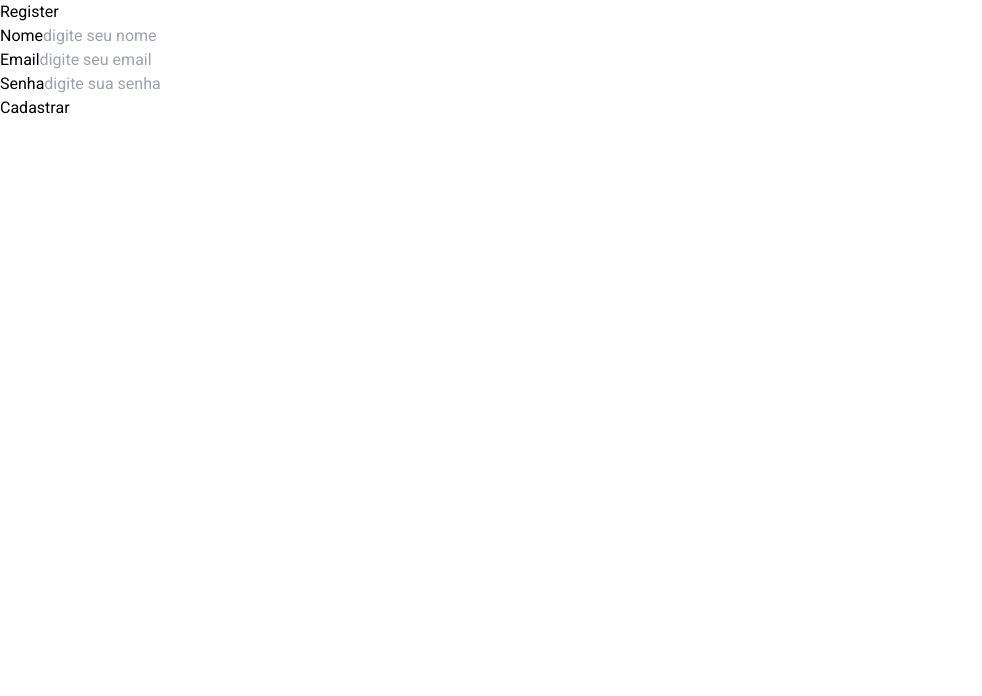
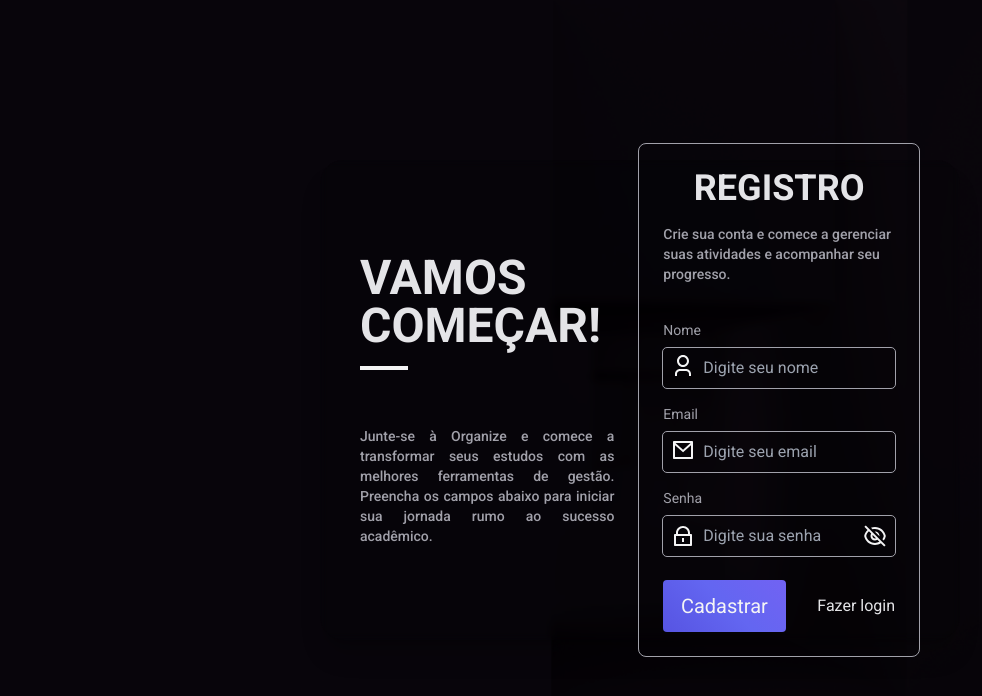
Before and after one commit to LeoAlvarenga404/ReactModern, a React (Vite) app: page /register in a window 1280 px wide. Shown: the top 696 px of the page, without its empty margins (0-982 px from the left). Built offline with nearby package versions, Linux system fonts and the light colour scheme.

Commit message:
create signin and signup styles

```diff
--- a/src/components/LoginForm.jsx
+++ /dev/null
@@ -1,38 +0,0 @@
-import { useState } from 'react';
-import { useAuth } from '../hooks/auth';
-
-export function LoginForm() {
-  const [email, setEmail] = useState('');
-  const [senha, setSenha] = useState('');
-
-  const { signIn } = useAuth();
-
-  function handleSignIn(e) {
-    e.preventDefault();
-    signIn({ email, senha });
-  }
-
-  return (
-    <form onSubmit={handleSignIn} className="w-3/5 h-[70vh] bg-[url('./assets/bg-login.jpg')] flex justify-center items-center flex-col">
-      <div>
-        <label>EMAIL</label>
-        <input
-          type="email"
-          value={email}
-          required
-          onChange={(e) => setEmail(e.target.value)}
-        />
-      </div>
-      <div>
-        <label>SENHA</label>
-        <input
-          type="password"
-          value={senha}
-          required
-          onChange={(e) => setSenha(e.target.value)}
-        />
-      </div>
-      <button type="submit">Login</button>
-    </form>
-  );
-}
--- a/src/components/RegisterForm.jsx
+++ /dev/null
@@ -1,48 +0,0 @@
-import { useState } from 'react'
-import axios from '../api/conexao'
-
-
-export function RegisterForm() {
-  const [ nome, setNome ] = useState('')
-  const [ email, setEmail ] = useState('')
-  const [ senha, setSenha ] = useState('')
-
-
-  async function CadastrarUsuario(e) {
-    e.preventDefault()
-
-    try {
-      await axios.post('/usuarios/register', {nome, email, senha})
-      console.log('usuário cadastrado')
-    } catch(error) {
-      console.log('erro ao cadastrar usuário', error)
-    }
-  }
-
-
-  return (
-    <form onSubmit={CadastrarUsuario}>
-      <div>
-        <label htmlFor="nome">Nome</label>
-        <input id="nome"type="text" placeholder="digite seu nome"
-          onChange={(e) => setNome(e.target.value)}
-        />
-      </div>
-      <div>
-        <label htmlFor="email">Email</label>
-        <input id="email"type="text" placeholder="digite seu email"
-          onChange={(e) => setEmail(e.target.value)}
-
-        />
-      </div>
-      <div>
-        <label htmlFor="senha">Senha</label>
-        <input id="senha"type="text" placeholder="digite sua senha"
-          onChange={(e) => setSenha(e.target.value)}
-        />
-      </div>
-      <button type='submit'>Cadastrar</button>
-    </form>
-
-  )
-}
--- a/src/components/Sidebar.jsx
+++ b/src/components/Sidebar.jsx
@@ -2,13 +2,13 @@ import { useState } from 'react';
 import { SidebarItem } from "./SidebarItem";
 import { RiDashboardFill, RiBook2Fill, RiSettings2Fill, RiCalendar2Fill, RiDashboard2Fill, RiFocusLine  } from "react-icons/ri";
 import logo from '../assets/logo.svg';
-import { useAuth } from '../hooks/auth';
+// import { useAuth } from '../hooks/auth';
 
 
 
 export function Sidebar() {
 
-  const { usuario } = useAuth();
+  // const { usuario } = useAuth();
 
   const [encolher, setEncolher] = useState(false);
   const [fixo, setFixo] = useState(false);
--- a/src/hooks/auth.jsx
+++ b/src/hooks/auth.jsx
@@ -1,3 +1,4 @@
+/* eslint-disable react/prop-types */
 import { createContext, useContext, useEffect, useState } from 'react';
 import axios from '../api/conexao';
 
@@ -17,7 +18,6 @@ function AuthProvider({ children }) {
       axios.defaults.headers.common['Authorization'] = `Bearer ${token}`;
 
       setData({ usuario, token });
-      alert('Usuário logado com sucesso!');
     } catch (error) {
       if (error.response) {
         alert('Erro ao tentar logar.');
--- a/src/pages/SignIn.jsx
+++ b/src/pages/SignIn.jsx
@@ -1,7 +1,8 @@
 import { useState } from 'react';
 import { useAuth } from '../hooks/auth';
 
-import { RiEyeLine, RiEyeOffLine, RiUser3Line, RiLockLine } from 'react-icons/ri'
+import { RiEyeLine, RiEyeOffLine, RiMailLine, RiLockLine } from 'react-icons/ri'
+import { Link } from 'react-router-dom';
 
 export function SignIn() {
   const [email, setEmail] = useState('');
@@ -23,14 +24,18 @@ export function SignIn() {
   }
 
   return (
-    <div className='min-h-screen w-screen flex justify-center items-center bg-zinc-900'>
-      <div className="w-3/4 p-10 rounded bg-[url('./assets/bg-login.jp')] flex justify-center items-center flex gap-6 border">
-          <div className='w-full'>
-
-          </div>
-          <form onSubmit={handleSignIn} className='w-full flex flex-col gap-4'>
-        <div className='flex flex-col w-full relative text-zinc-100'>
-          <label>EMAIL</label>
+    <div className="min-h-screen w-screen flex justify-center items-center bg-zinc-900 bg-[url('./assets/bg-login.jpg')] bg-cover relative before:absolute before:w-full before:h-full before:bg-black/90">
+      <div className="w-2/4 h-[60vh] backdrop-blur-sm bg-black/15 p-10 rounded-3xl shadow-black/20 shadow-xl  flex justify-center items-center flex gap-6">
+        <div className='w-full flex flex-col gap-4'>
+          <h1 className='text-5xl font-bold text-zinc-200'>BEM VINDO!</h1>
+            <div className='h-1 w-12 bg-zinc-100'></div>
+            <span className='text-sm font-medium text-zinc-400 mt-10 text-justify'>Somos a Organize, dedicados a ajudar você a gerenciar e otimizar seus estudos com eficiência. Explore nossas ferramentas e alcance seus objetivos acadêmicos com facilidade.</span>
+        </div>
+        <form onSubmit={handleSignIn} className='z-10 w-full flex flex-col items-center gap-4 border border-zinc-400 p-6 rounded-lg'>
+        <h2 className='text-center text-4xl font-bold text-zinc-200'>LOGIN</h2>
+        <span className='text-sm font-medium text-zinc-400 mb-5'>Acesse sua conta para começar a gerenciar suas atividades e acompanhar seu progresso.</span>
+        <div className='flex flex-col w-full relative text-zinc-100 gap-2'>
+          <label className='text-sm text-zinc-400'>Email</label>
           <input
             type="email"
             value={email}
@@ -39,10 +44,10 @@ export function SignIn() {
             placeholder='Digite seu email'
             className={`p-2 pl-10 w-full rounded bg-transparent outline outline-1  outline-zinc-400 border-zinc-500  focus:outline-indigo-700`}
           />
-          <RiUser3Line size={24} className='cursor-pointer absolute left-2 top-2/4'/>
+          <RiMailLine size={24} className='cursor-pointer absolute left-2 top-2/4'/>
         </div>
-        <div className='flex flex-col w-full relative text-zinc-100 placeholder:text-zinc-100'>
-          <label>SENHA</label>
+        <div className='flex flex-col w-full relative text-zinc-100 placeholder:text-zinc-100 gap-2'>
+          <label className='text-sm text-zinc-400'>Senha</label>
           <input
             type={showSenha ? 'text' : 'password'}
             value={senha}
@@ -54,16 +59,19 @@ export function SignIn() {
           <button onClick={MostrarSenha}>
             {
               showSenha ?
-              <div> <RiEyeLine size={24} className='cursor-pointer absolute right-2 top-2/4'/></div>
+              <div> <RiEyeLine size={24} className='cursor-pointer absolute right-2 top-8'/></div>
               :
-              <div><RiEyeOffLine size={24} className='cursor-pointer absolute right-2 top-2/4'/></div>
+              <div><RiEyeOffLine size={24} className='cursor-pointer absolute right-2 top-8'/></div>
             }
 
           </button>
-          <RiLockLine size={24} className='cursor-pointer absolute left-2 top-2/4'/>
+          <RiLockLine size={24} className='cursor-pointer absolute left-2 top-8'/>
 
         </div>
-        <button type="submit" className='w-full rounded p-3 bgOnActive text-zinc-100 text-xl '>Entrar</button>
+        <div className='w-full flex items-center justify-between'>
+        <button type="submit" className=' w-full rounded p-3 bgOnActive text-zinc-100 text-xl '>Entrar</button>
+          <Link to='/register' className='w-full text-end text-zinc-200 hover:text-'>Crie sua conta</Link>
+        </div>
       </form>
       </div>
     </div>
--- a/src/pages/SignUp.jsx
+++ b/src/pages/SignUp.jsx
@@ -1,10 +1,109 @@
-import { RegisterForm } from '../components/RegisterForm';
+import { useState } from 'react'
+import axios from '../api/conexao'
+import { Link } from 'react-router-dom'
+import {  RiEyeLine, RiEyeOffLine, RiMailLine, RiLockLine, RiUser3Line, RiCloseLine } from 'react-icons/ri'
+
 
 export function SignUp() {
+  const [ nome, setNome ] = useState('')
+  const [ email, setEmail ] = useState('')
+  const [ senha, setSenha ] = useState('')
+  const [showSenha, setShowSenha] = useState(false)
+  const [showModal, setShowModal] = useState(false)
+
+
+  function chamarModal() {
+    setShowModal(true)
+  }
+
+
+  async function CadastrarUsuario(e) {
+    e.preventDefault()
+
+    try {
+      await axios.post('/usuarios/register', {nome, email, senha})
+      console.log('usuário cadastrado')
+      chamarModal()
+    } catch(error) {
+      console.log('erro ao cadastrar usuário', error)
+    }
+  }
+
+  function MostrarSenha(e) {
+    e.preventDefault()
+
+    setShowSenha(!showSenha)
+  }
+
   return (
-    <div>
-      <h1>Register</h1>
-      <RegisterForm />
+    <div className="min-h-screen w-screen flex justify-center items-center bg-zinc-900 bg-[url('./assets/bg-login.jpg')] bg-cover relative before:absolute before:w-full before:h-full before:bg-black/90">
+    <div className="w-2/4 h-[60vh] backdrop-blur-sm bg-black/15 p-10 rounded-3xl shadow-black/20 shadow-xl  flex justify-center items-center flex gap-6">
+      <div className='w-full flex flex-col gap-4'>
+        <h1 className='text-5xl font-bold text-zinc-200'>VAMOS COMEÇAR!
+
+</h1>
+          <div className='h-1 w-12 bg-zinc-100'></div>
+          <span className='text-sm font-medium text-zinc-400 mt-10 text-justify'>Junte-se à Organize e comece a transformar seus estudos com as melhores ferramentas de gestão. Preencha os campos abaixo para iniciar sua jornada rumo ao sucesso acadêmico.
+
+</span>
+      </div>
+    <form onSubmit={CadastrarUsuario} className='-10 w-full flex flex-col items-center gap-4 border border-zinc-400 p-6 rounded-lg'>
+    <h2 className='text-center text-4xl font-bold text-zinc-200'>REGISTRO</h2>
+    <span className='text-sm font-medium text-zinc-400 mb-5'>Crie sua conta e comece a gerenciar suas atividades e acompanhar seu progresso.</span>
+      <div className='flex flex-col w-full relative text-zinc-100 gap-2'>
+        <label htmlFor="nome" className='text-sm text-zinc-400'>Nome</label>
+        <input id="nome"type="text" placeholder="Digite seu nome"
+          onChange={(e) => setNome(e.target.value)}
+
+
+          className='p-2 pl-10 w-full rounded bg-transparent outline outline-1  outline-zinc-400 border-zinc-500  focus:outline-indigo-700'
+        />
+        <RiUser3Line size={24} className='cursor-pointer absolute left-2 top-2/4'/>
+      </div>
+      <div className='flex flex-col w-full relative text-zinc-100 gap-2'>
+        <label htmlFor="email" className='text-sm text-zinc-400'>Email</label>
+        <input id="email"type="text" placeholder="Digite seu email"
+          onChange={(e) => setEmail(e.target.value)}
+
+          className='p-2 pl-10 w-full rounded bg-transparent outline outline-1  outline-zinc-400 border-zinc-500  focus:outline-indigo-700'
+        />
+        <RiMailLine size={24} className='cursor-pointer absolute left-2 top-2/4'/>
+      </div>
+      <div className='flex flex-col w-full relative text-zinc-100 gap-2'>
+        <label htmlFor="senha" className='text-sm text-zinc-400'>Senha</label>
+        <input id="senha"type="text" placeholder="Digite sua senha"
+          onChange={(e) => setSenha(e.target.value)}
+
+          className='p-2 pl-10 w-full rounded bg-transparent outline outline-1  outline-zinc-400 border-zinc-500  focus:outline-indigo-700'
+        />
+         <button onClick={MostrarSenha}>
+            {
+              showSenha ?
+              <div> <RiEyeLine size={24} className='cursor-pointer absolute right-2 top-9'/></div>
+              :
+              <div><RiEyeOffLine size={24} className='cursor-pointer absolute right-2 top-9'/></div>
+            }
+
+          </button>
+        <RiLockLine size={24} className='cursor-pointer absolute left-2 top-9'/>
+      </div>
+      <div className='w-full flex items-center justify-between'>
+        <button type="submit" className=' w-full rounded p-3 bgOnActive text-zinc-100 text-xl '>Cadastrar</button>
+          <Link to='/' className='w-full text-end text-zinc-200 hover:text-'>Fazer login</Link>
+        </div>
+    </form>
+
     </div>
-  );
+    {showModal && (
+        <div className="fixed inset-0 flex items-center justify-center bg-black/70">
+          <div className="relative bg-white p-8 rounded-lg text-center">
+            <h2 className="text-2xl font-bold">Conta criada com sucesso!</h2>
+            <button className="mt-4 px-8 py-2 bg-indigo-700 text-white rounded"><Link to='/'>Fazer login</Link></button>
+            <button onClick={() => setShowModal(false)} className='absolute top-2 right-2'><RiCloseLine size={24}/></button>
+          </div>
+        </div>
+      )}
+  </div>
+
+  )
 }
```
Also changed, not shown: src/assets/bg-login.jpg.
